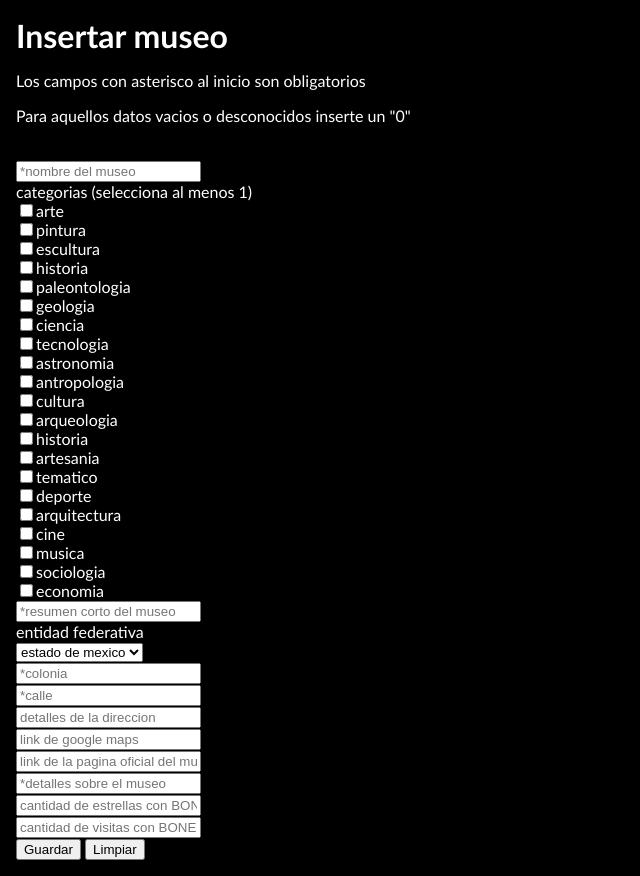
After one commit to Hyromy/bones, a PHP site: page /db/operations/insertMuseo.php in a window 1280 px wide. The commit adds this page. Shown: the whole page, without its empty margins (0-640 px from the left). Run offline with PHP 8.4, Linux system fonts and the light colour scheme; some libraries are stand-ins or nearby versions.

```diff
--- /dev/null
+++ b/db/operations/insertMuseo.php
@@ -0,0 +1,214 @@
+<!DOCTYPE html>
+<html lang="es">
+<head>
+    <meta charset="UTF-8">
+    <title>Insertar museo</title>
+    <style>
+        body{
+            background-color: #000;
+            color: #fff;
+            font-family: 'calibri';
+            margin: 1rem;
+        }
+
+        b{
+            font-size: 2rem;
+        }
+
+        span{
+            color: #f00;
+        }
+    </style>
+</head>
+<body>
+    <b>Insertar museo</b>
+    <p>Los campos con asterisco al inicio son obligatorios</p>
+    <p>Para aquellos datos vacios o desconocidos inserte un "0"</p>
+    <form method="post">
+        <br><input type="text" name="nombre" required placeholder="*nombre del museo">
+        <br><label>categorias (selecciona al menos 1)</label>
+        <br><label><input type="checkbox" name="categoria[]" value="Arte">arte</label>
+        <br><label><input type="checkbox" name="categoria[]" value="Pintura">pintura</label>
+        <br><label><input type="checkbox" name="categoria[]" value="Escultura">escultura</label>
+        <br><label><input type="checkbox" name="categoria[]" value="Historia">historia</label>
+        <br><label><input type="checkbox" name="categoria[]" value="Paleontologia">paleontologia</label>
+        <br><label><input type="checkbox" name="categoria[]" value="Geologia">geologia</label>
+        <br><label><input type="checkbox" name="categoria[]" value="Ciencia">ciencia</label>
+        <br><label><input type="checkbox" name="categoria[]" value="Tecnologia">tecnologia</label>
+        <br><label><input type="checkbox" name="categoria[]" value="Astronomia">astronomia</label>
+        <br><label><input type="checkbox" name="categoria[]" value="Antropologia">antropologia</label>
+        <br><label><input type="checkbox" name="categoria[]" value="Cultura">cultura</label>
+        <br><label><input type="checkbox" name="categoria[]" value="Arqueologia">arqueologia</label>
+        <br><label><input type="checkbox" name="categoria[]" value="Historia">historia</label>
+        <br><label><input type="checkbox" name="categoria[]" value="Artesania">artesania</label>
+        <br><label><input type="checkbox" name="categoria[]" value="Tematico">tematico</label>
+        <br><label><input type="checkbox" name="categoria[]" value="Deporte">deporte</label>
+        <br><label><input type="checkbox" name="categoria[]" value="Arquitectura">arquitectura</label>
+        <br><label><input type="checkbox" name="categoria[]" value="Cine">cine</label>
+        <br><label><input type="checkbox" name="categoria[]" value="Musica">musica</label>
+        <br><label><input type="checkbox" name="categoria[]" value="Sociologia">sociologia</label>
+        <br><label><input type="checkbox" name="categoria[]" value="Economia">economia</label>
+        <br><input type="text" name="sinopsis" required placeholder="*resumen corto del museo">
+        <br><label>entidad federativa</label>
+        <br><select name="estado">
+            <option value="Estado de Mexico">estado de mexico</option>
+        </select>
+        <br><input type="text" name="colonia" required placeholder="*colonia">
+        <br><input type="text" name="calle" required placeholder="*calle">
+        <br><input type="text" name="detalles" placeholder="detalles de la direccion">
+        <br><input type="text" name="map_url" placeholder="link de google maps">
+        <br><input type="text" name="address_url" placeholder="link de la pagina oficial del museo">
+        <br><input type="text" name="about" placeholder="*detalles sobre el museo">
+        <br><input type="text" name="puntuacion" placeholder="cantidad de estrellas con BONES">
+        <br><input type="text" name="visitas" placeholder="cantidad de visitas con BONES">
+        <br><button type="submit">Guardar</button>
+        <button type="reset">Limpiar</button>
+    </form>
+</body>
+</html>
+
+<?php
+    class Museo {
+        public $nombre;
+        public $categoria;
+        public $sinopsis;
+        public $estado;
+        public $colonia;
+        public $calle;
+        public $detalles;
+        public $map_url;
+        public $address_url;
+        public $about;
+        public $puntuacion;
+        public $visitas;
+
+        public function __construct($nombre, $categoria, $sinopsis, $estado, $colonia, $calle, $detalles, $map_url, $address_url, $about, $puntuacion, $visitas) {
+            $this->nombre = $nombre;
+
+            $box = "";
+            $x = count($categoria) -1;
+            $i = 0;
+            foreach ($categoria as $cat) {
+                if ($i != $x) {
+                    $box .= $cat . ", ";
+                } else {
+                    $box .= $cat;
+                }
+                $i++;
+            }
+
+            $this->categoria = $box;
+            $this->sinopsis = $sinopsis;
+            $this->estado = $estado;
+            $this->colonia = $colonia;
+            $this->calle = $calle;
+            $this->detalles = $detalles;
+            $this->map_url = $map_url;
+            $this->address_url = $address_url;
+            $this->about = $about;
+            $this->puntuacion = $puntuacion;
+            $this->visitas = $visitas;
+        }
+    }
+
+    include_once("../connect.php");
+    class insertMuseoDAO extends Connect {
+        public function __construct() {
+            parent::__construct();
+        }
+
+        public function insertMuseo($museo) {
+            $sql = "INSERT INTO museo(nombre, categoria, sinopsis, estado, colonia, calle, detalles, map_url, address_url, about, puntuacion, visitas) values(?, ?, ?, ?, ?, ?, ?, ?, ?, ?, ?, ?);";
+            $stmt = parent::get()->prepare($sql);
+
+            $stmt->bindParam(1, $museo->nombre);
+            $stmt->bindParam(2, $museo->categoria);
+            $stmt->bindParam(3, $museo->sinopsis);
+            $stmt->bindParam(4, $museo->estado);
+            $stmt->bindParam(5, $museo->colonia);
+            $stmt->bindParam(6, $museo->calle);
+            $stmt->bindParam(7, $museo->detalles);
+            $stmt->bindParam(8, $museo->map_url);
+            $stmt->bindParam(9, $museo->address_url);
+            $stmt->bindParam(10, $museo->about);
+            $stmt->bindParam(11, $museo->puntuacion);
+            $stmt->bindParam(12, $museo->visitas);
+
+            if ($stmt->execute()) {
+                echo $museo->nombre . " registrado con exito";
+            } else {
+                echo "<span>problemas al registrar</span>";
+            }
+        }
+    }
+
+    if (isset($_POST["nombre"])) {
+        $nombre = $_POST["nombre"];
+        $categoria = $_POST["categoria"];
+        $sinopsis = $_POST["sinopsis"];
+        $estado = $_POST["estado"];
+        $colonia = $_POST["colonia"];
+        $calle = $_POST["calle"];
+        $detalles = $_POST["detalles"];
+        $map_url = $_POST["map_url"];
+        $address_url = $_POST["address_url"];
+        $about = $_POST["about"];
+        $puntuacion = $_POST["puntuacion"];
+        $visitas = $_POST["visitas"];
+
+        $a = true;
+        $c = true;
+        $d = true;
+        $e = true;
+        $f = true;
+        $g = true;
+        $h = true;
+        $i = true;
+        $j = true;
+
+        if (strlen($nombre) > 128) {
+            echo "<span>el nombre de museo es demaciado largo (" . strlen($nombre) . "/128)</span><br>";
+            $a = false;
+        }
+        if (strlen($sinopsis) > 300) {
+            echo "<span>la sinopsis es demaciado larga (" . strlen($sinopsis) . "/300)</span><br>";
+            $c = false;
+        }
+        if (strlen($estado) > 64) {
+            echo "<span>el estado es demaciado largo (" . strlen($estado) . "/64)</span><br>";
+            $d = false;
+        }
+        if (strlen($colonia) > 128) {
+            echo "<span>la colonia es demaciado larga (" . strlen($colonia) . "/128)</span><br>";
+            $e = false;
+        }
+        if (strlen($calle) > 128) {
+            echo "<span>la calle es demaciado larga (" . strlen($calle) . "/128)</span><br>";
+            $f = false;
+        }
+        if (strlen($detalles) > 128) {
+            echo "<span>los detalles son demacido largos (" . strlen($detalles) . "/128)</span><br>";
+            $g = false;
+        }
+        if (strlen($map_url) > 256) {
+            echo "<span>el link del mapa es demaciado largo (" . strlen($map_url) . "/256)</span><br>";
+            $h = false;
+        }
+        if (strlen($address_url) > 256) {
+            echo "<span>el link del museo es demaciado largo (" . strlen($address_url) . "/256)</span><br>";
+            $i = false;
+        }
+        if (strlen($about) > 2048) {
+            echo "<span>la informacion del museo es demaciado larga (" . strlen($about) . "/2048)</span><br>";
+            $j = false;
+        }
+
+        if ($a && $c && $d && $e && $f && $g && $h && $i && $j) {
+            $postgres = new insertMuseoDAO;
+            $museo = new  Museo($nombre, $categoria, $sinopsis, $estado, $colonia, $calle, $detalles, $map_url, $address_url, $about, $puntuacion, $visitas);
+            $postgres->insertMuseo($museo);
+        } else {
+            echo "<span>algun parametro no se respeto</span>";
+        }
+    }
+?>
--- a/principal/busqueda.php
+++ b/principal/busqueda.php
@@ -93,7 +93,7 @@
                                 <article class='short'>
                                     <form action='museo.php' method='post'>
                                         <input class='hidden' type='number' name='user' value='" . $user["id_usuario"] . "'>
-                                        <input type='text' name='nombre' value='" . $museo->nombre . "'>
+                                        <input class='hidden' type='text' name='nombre' value='" . $museo->nombre . "'>
                                         <button class='send' type='submit'>Ver Museo</button>
                                     </form>
                               </article>
```
Also changed, not shown: db/database.txt (+10 -6 lines), principal/museoform.html (deleted, +0 -19 lines).
